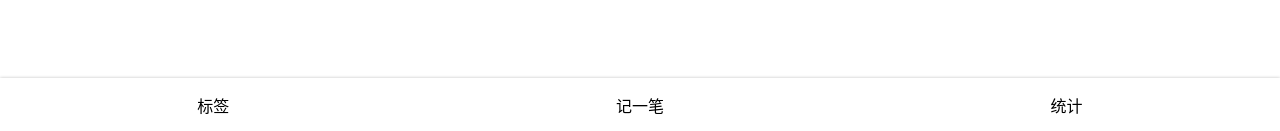
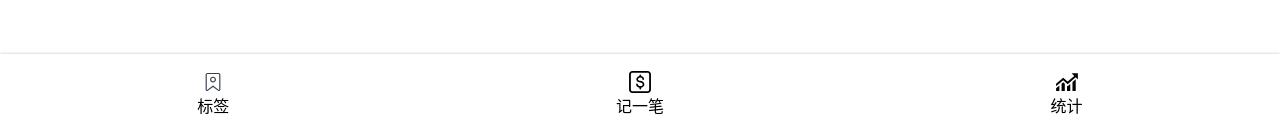
Before and after one commit to XiaoPan-Struggle/Money-steward, a React app: page /#/money in a window 1280 px wide. Shown: the part 666-797 px from the top of the page. Built offline with nearby package versions, Linux system fonts and the light colour scheme.

Commit message:
icons 引入

```diff
--- a/config/webpack.config.js
+++ b/config/webpack.config.js
@@ -367,6 +367,14 @@ module.exports = function (webpackEnv) {
           // match the requirements. When no loader matches it will fall
           // back to the "file" loader at the end of the loader list.
           oneOf: [
+            {
+              test: /\.svg$/,
+              use: [
+                { loader: 'svg-sprite-loader', options: {} },
+                { loader: 'svgo-loader', options: {}}
+
+              ]
+            },
             // TODO: Merge this config once `image/avif` is in the mime-db
             // https://github.com/jshttp/mime-db
             {
--- a/package.json
+++ b/package.json
@@ -101,7 +101,9 @@
   },
   "devDependencies": {
     "@types/react-router-dom": "^5.1.7",
-    "@types/styled-components": "^5.1.7"
+    "@types/styled-components": "^5.1.7",
+    "svg-sprite-loader": "^5.2.1",
+    "svgo-loader": "^2.2.1"
   },
   "jest": {
     "roots": [
--- a/src/components/Nav.tsx
+++ b/src/components/Nav.tsx
@@ -1,6 +1,11 @@
 import styled from 'styled-components';
 import {Link} from 'react-router-dom';
 import React from 'react';
+require('icons/money.svg');
+require('icons/tags.svg');
+require('icons/statistics.svg');
+
+
 
 const NavWrapper = styled.nav`
   line-height: 24px;
@@ -11,6 +16,14 @@ const NavWrapper = styled.nav`
       width: 33.33%;
       text-align: center;
       padding: 16px;
+      display: flex;
+      flex-direction: column;
+      justify-content: center;
+      align-items: center;
+      > .icon{
+        width: 24px;
+        height: 24px;
+      }
     }
   }
 `
@@ -20,12 +33,21 @@ const Nav = () => {
     <NavWrapper>
       <ul>
         <li>
+          <svg className="icon">
+            <use xlinkHref="#tags" />
+          </svg>
           <Link to="/tags">标签</Link>
         </li>
         <li>
+          <svg className="icon">
+            <use xlinkHref="#money" />
+          </svg>
           <Link to="/money">记一笔</Link>
         </li>
         <li>
+          <svg className="icon">
+            <use xlinkHref="#statistics" />
+          </svg>
           <Link to="/statistics">统计</Link>
         </li>
       </ul>
--- a/src/index.scss
+++ b/src/index.scss
@@ -22,3 +22,7 @@ body{
   font-size: 16px;
   line-height: 1.2;
 }
+.icon{
+  width: 1em;
+  height: 1em;
+}
```
Also changed, not shown: 1 other file (tests, documents, lock files or other folders).
